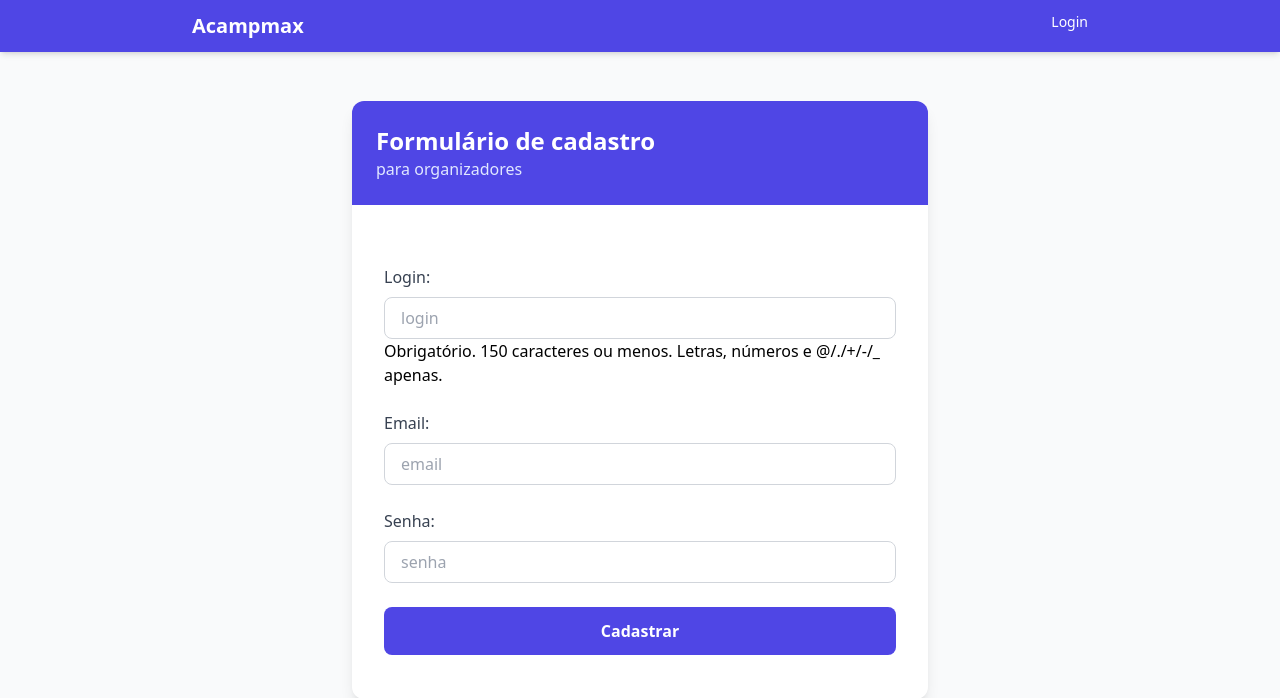
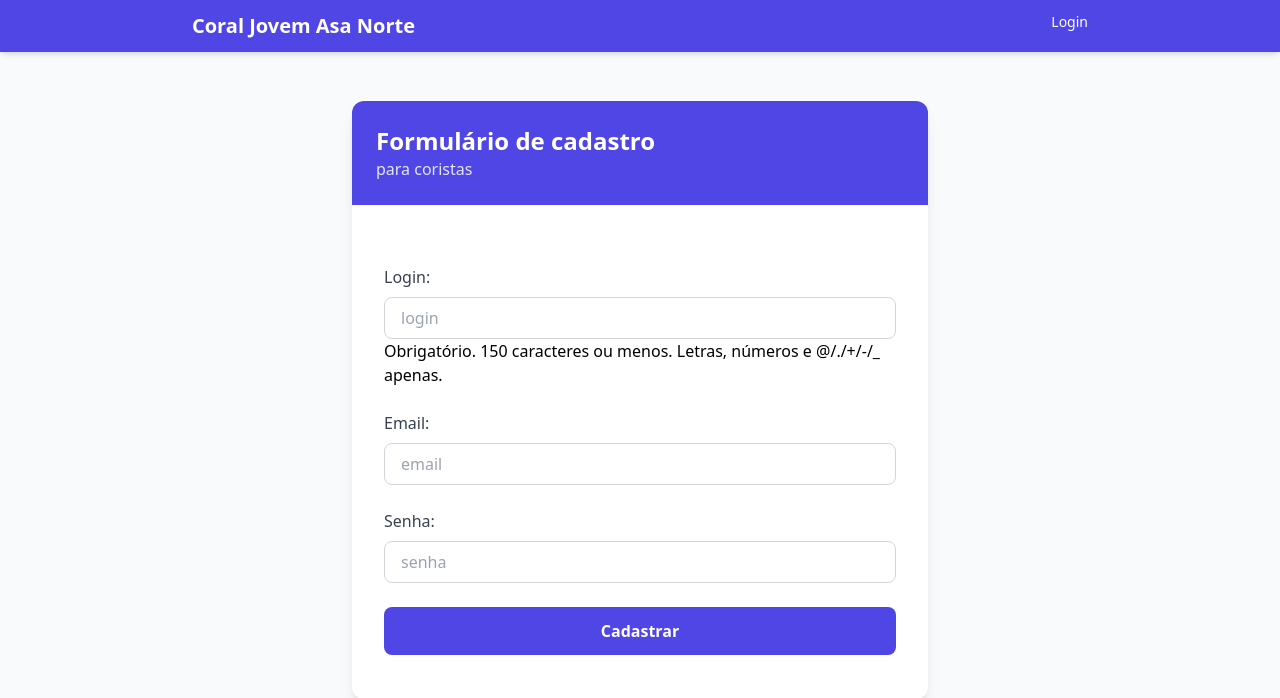
Before and after one commit to wesinalves/coral-web, a Django app: page /register in a window 1280 px wide. Shown: the top 698 px of the page. Run offline with Django 5.2, Linux system fonts and the light colour scheme; parts of the project's set-up code (start-up, migrations or seed data) failed here and were passed over; some libraries are stand-ins or nearby versions.

Commit message:
add register template

```diff
--- a/webapp/templates/register.html
+++ b/webapp/templates/register.html
@@ -3,7 +3,7 @@
 <head>
     <meta charset="UTF-8">
     <meta name="viewport" content="width=device-width, initial-scale=1.0">
-    <title>Event Registration</title>
+    <title>Registro de membros</title>
     <script src="https://cdnjs.cloudflare.com/ajax/libs/feather-icons/4.29.0/feather.min.js"></script>
     <script src="https://cdn.tailwindcss.com"></script>
 </head>
@@ -11,7 +11,7 @@
 
     <div class="fixed top-0 left-0 right-0 bg-indigo-600 shadow-md z-50 p-3 justify-items-center">
         <header class="w-full max-w-4xl flex flex-row justify-between">
-            <div class="text-white font-bold text-xl">Acampmax</div>
+            <div class="text-white font-bold text-xl">Coral Jovem Asa Norte</div>
             <div class="text-white text-sm"><a href="/">Login</a></div>
         </header>
     </div>
@@ -20,138 +20,13 @@
     <div class="w-full max-w-xl bg-white shadow-lg rounded-xl overflow-hidden">
         <div class="bg-indigo-600 text-white p-6">
             <h2 class="text-2xl font-bold">Formulário de cadastro</h2>
-            <p class="text-indigo-100">para organizadores</p>
+            <p class="text-indigo-100">para coristas</p>
         </div>
 
         <form class="p-8 space-y-6 mt-1" action="{% url 'register' %}" method='post'>
             {% csrf_token %}
             {{ form }}
-            <!--
 
-            <div class="grid md:grid-cols-2 gap-6">
-                <div>
-                    <label class="block text-gray-700 font-medium mb-2" for="firstName">
-                        First Name <span class="text-red-500">*</span>
-                    </label>
-                    <input
-                        type="text"
-                        id="firstName"
-                        required
-                        class="w-full px-4 py-2 border border-gray-300 rounded-lg focus:outline-none focus:ring-2 focus:ring-blue-500"
-                        placeholder="Enter your first name"
-                    >
-                </div>
-                <div>
-                    <label class="block text-gray-700 font-medium mb-2" for="lastName">
-                        Last Name <span class="text-red-500">*</span>
-                    </label>
-                    <input
-                        type="text"
-                        id="lastName"
-                        required
-                        class="w-full px-4 py-2 border border-gray-300 rounded-lg focus:outline-none focus:ring-2 focus:ring-blue-500"
-                        placeholder="Enter your last name"
-                    >
-                </div>
-            </div>
-
-            <div>
-                <label class="block text-gray-700 font-medium mb-2" for="email">
-                    Email Address <span class="text-red-500">*</span>
-                </label>
-                <input
-                    type="email"
-                    id="email"
-                    required
-                    class="w-full px-4 py-2 border border-gray-300 rounded-lg focus:outline-none focus:ring-2 focus:ring-blue-500"
-                    placeholder="you@example.com"
-                >
-            </div>
-
-            <div>
-                <label class="block text-gray-700 font-medium mb-2" for="phone">
-                    Phone Number
-                </label>
-                <input
-                    type="tel"
-                    id="phone"
-                    class="w-full px-4 py-2 border border-gray-300 rounded-lg focus:outline-none focus:ring-2 focus:ring-blue-500"
-                    placeholder="(000) 000-0000"
-                >
-            </div>
-
-            <div>
-                <label class="block text-gray-700 font-medium mb-2" for="ticketType">
-                    Select Ticket Type <span class="text-red-500">*</span>
-                </label>
-                <select
-                    id="ticketType"
-                    required
-                    class="w-full px-4 py-2 border border-gray-300 rounded-lg focus:outline-none focus:ring-2 focus:ring-blue-500"
-                >
-                    <option value="">Choose your ticket</option>
-                    <option value="early">Early Bird - $299</option>
-                    <option value="regular">Regular - $399</option>
-                    <option value="vip">VIP Access - $599</option>
-                </select>
-            </div>
-
-            <div>
-                <label class="block text-gray-700 font-medium mb-2">
-                    Dietary Requirements
-                </label>
-                <div class="space-y-2">
-                    <label class="inline-flex items-center">
-                        <input
-                            type="checkbox"
-                            class="form-checkbox text-blue-600"
-                            value="vegetarian"
-                        >
-                        <span class="ml-2">Vegetarian</span>
-                    </label>
-                    <label class="inline-flex items-center ml-6">
-                        <input
-                            type="checkbox"
-                            class="form-checkbox text-blue-600"
-                            value="vegan"
-                        >
-                        <span class="ml-2">Vegan</span>
-                    </label>
-                    <label class="inline-flex items-center ml-6">
-                        <input
-                            type="checkbox"
-                            class="form-checkbox text-blue-600"
-                            value="gluten-free"
-                        >
-                        <span class="ml-2">Gluten Free</span>
-                    </label>
-                </div>
-            </div>
-
-            <div>
-                <label class="block text-gray-700 font-medium mb-2" for="additionalNotes">
-                    Additional Notes
-                </label>
-                <textarea
-                    id="additionalNotes"
-                    rows="4"
-                    class="w-full px-4 py-2 border border-gray-300 rounded-lg focus:outline-none focus:ring-2 focus:ring-blue-500"
-                    placeholder="Any special requirements or additional information"
-                ></textarea>
-            </div>
-
-            <div class="flex items-center">
-                <input
-                    type="checkbox"
-                    id="termsAgree"
-                    required
-                    class="mr-2 text-blue-600 focus:ring-blue-500"
-                >
-                <label for="termsAgree" class="text-gray-700">
-                    I agree to the terms and conditions
-                </label>
-            </div>
-            -->
             <div>
                 <button
                     type="submit"
```
